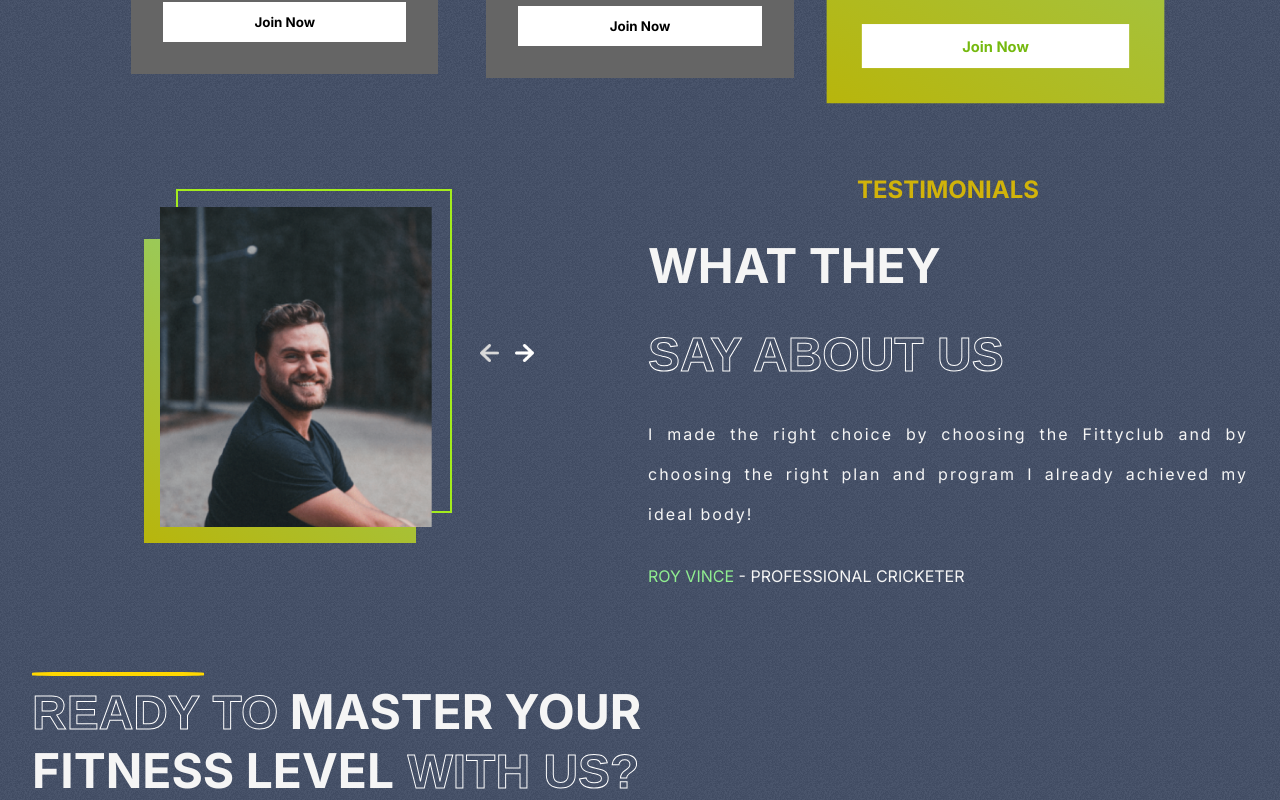
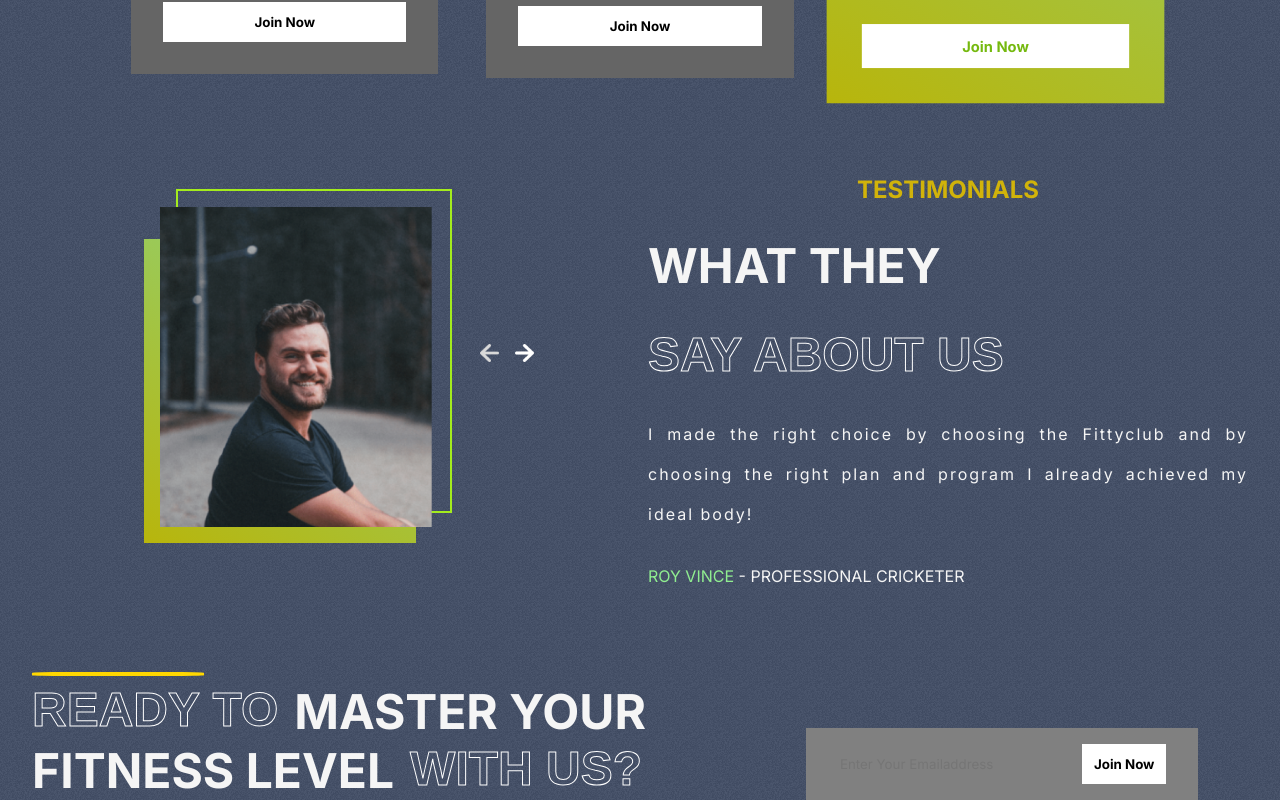
Before and after one commit to gihanthakavishan/Gymnasium_Application, a React (Create React App) app: page / in a window 1280 px wide. Shown: the part 2403-3203 px from the top of the page. Built offline with nearby package versions, Linux system fonts and the light colour scheme.

Commit message:
create join us email field and button

```diff
--- a/src/components/Join/Join.css
+++ b/src/components/Join/Join.css
@@ -18,3 +18,26 @@
     border-radius: 20%;
     margin: -10px 0;
 }
+.left-j>div{
+    display: flex;
+    gap: 1rem;
+}
+.right-j{
+    display: flex;
+    justify-content: center;
+    align-items: flex-end;
+}
+
+.contact-container{
+    display: flex;
+    gap: 3rem;
+    background-color: gray;
+    padding: 1rem 2rem;
+}
+.contact-container>input{
+    background-color: transparent;
+    border: none;
+    outline: none;
+    color: var(--lightgray);
+
+}
--- a/src/components/Join/Join.jsx
+++ b/src/components/Join/Join.jsx
@@ -8,14 +8,19 @@ const Join = () => {
         <hr />
         <div>
            <span className='stroke-text'>READY TO</span>
-           <span> MASTER YOUR</span>
+           <span>MASTER YOUR</span>
         </div>
         <div>
           <span>FITNESS LEVEL</span>
-          <span className='stroke-text'> WITH US?</span>
+          <span className='stroke-text'>WITH US?</span>
         </div>
       </div>
-      <div className="right-j"></div>
+      <div className="right-j">
+         <form action="" className="contact-container">
+            <input type="email"  name='user-email' placeholder='Enter Your Emailaddress'/>
+            <button className='btn btn-j'>Join Now</button>
+         </form>
+      </div>
     </div>
   )
 }
```
